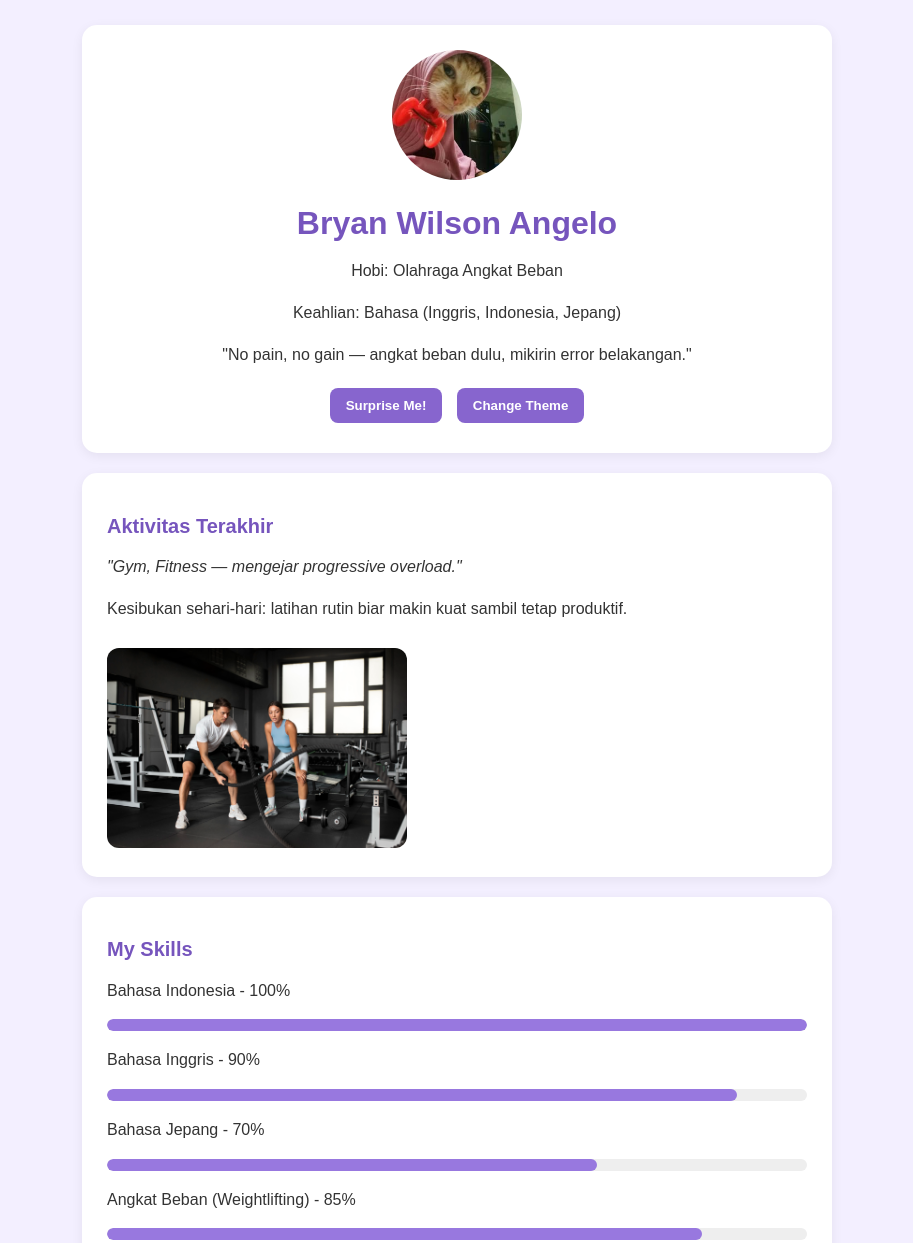
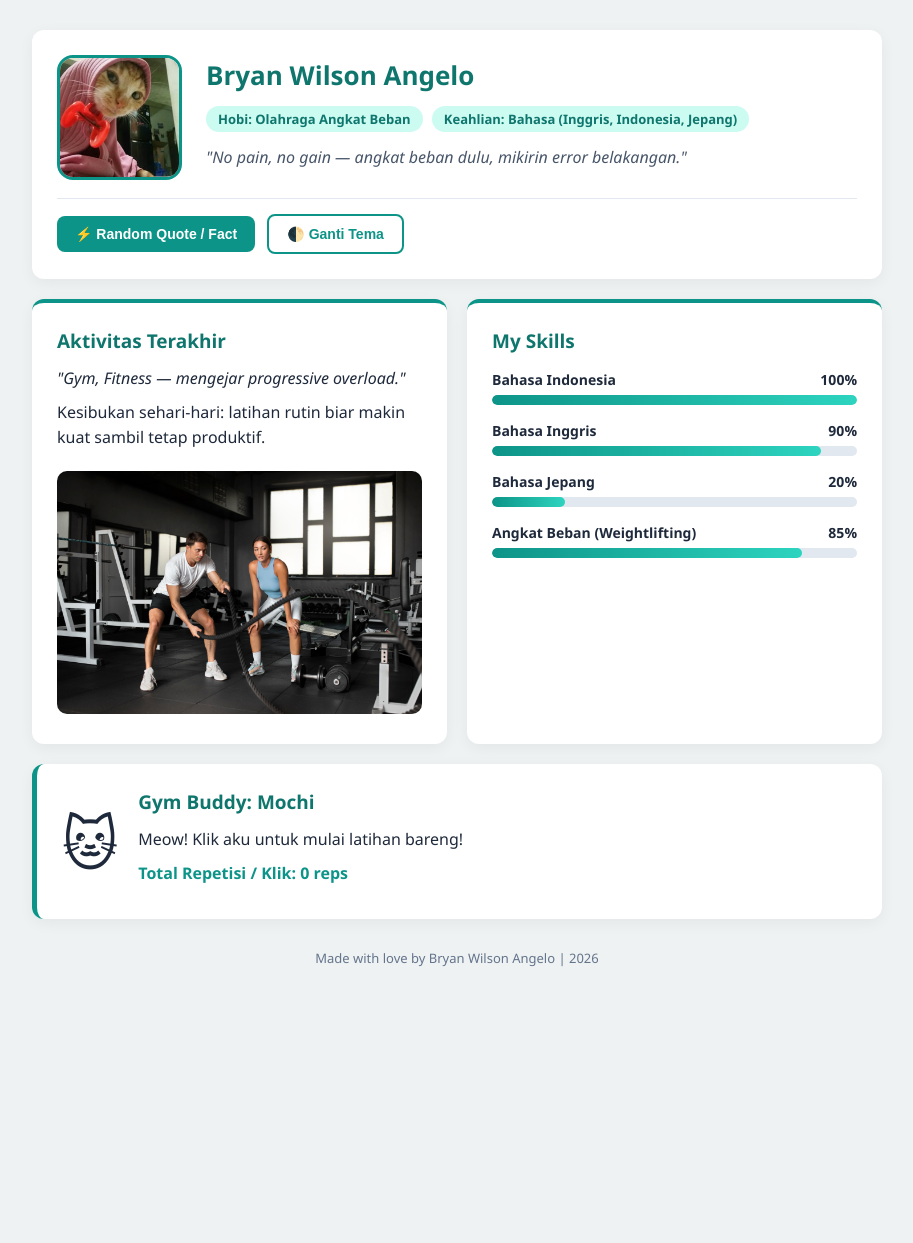
Before and after one commit to bryanwilsonangelo/Manpro_SuperTeam, a plain HTML site: page bryan.html in a window 1280 px wide. Shown: the top 1243 px of the page, without its empty margins (183-1096 px from the left). After the commit the page ends 1007 px from the top, so only its background shows below. Drawn offline with Linux system fonts and the light colour scheme.

Commit message:
finalize bryan

```diff
--- a/bryan.css
+++ b/bryan.css
@@ -3,139 +3,259 @@
 }
 
 body {
-    font-family: Arial, sans-serif;
-    background: #f3efff;
-    color: #333;
+    font-family: 'Segoe UI', Tahoma, Geneva, Verdana, sans-serif;
+    background: #eef2f3;
+    color: #1e293b;
     margin: 0;
-    padding: 25px;
-    transition: 0.3s;
+    padding: 30px 20px;
+    transition: background 0.3s, color 0.3s;
 }
 
 .container {
-    max-width: 750px;
+    max-width: 850px;
     margin: auto;
 }
 
 .card {
-    background: white;
+    background: #ffffff;
     padding: 25px;
-    border-radius: 15px;
+    border-radius: 12px;
     margin-bottom: 20px;
-    box-shadow: 0 3px 12px #00000010;
+    box-shadow: 0 4px 15px rgba(0, 0, 0, 0.05);
+    transition: transform 0.2s, background 0.3s;
+}
+
+.accent-card {
+    border-top: 4px solid #0d9488;
 }
 
 h1, h2 {
-    color: #7655bd;
+    color: #0f766e;
+    margin-top: 0;
 }
 
 h1 {
-    margin-bottom: 8px;
+    font-size: 26px;
+    margin-bottom: 10px;
 }
 
 h2 {
-    font-size: 20px;
+    font-size: 19px;
+    margin-bottom: 12px;
 }
 
 p {
     line-height: 1.6;
+    margin: 8px 0;
 }
 
-.profile {
-    text-align: center;
+/* PROFIL HEADER HORIZONTAL */
+.profile-header {
+    display: flex;
+    align-items: center;
+    gap: 24px;
+    text-align: left;
 }
 
-.profile img {
-    width: 130px;
-    height: 130px;
-    border-radius: 50%;
+.profile-header img {
+    width: 125px;
+    height: 125px;
+    border-radius: 16px; /* Kotak sudut membulat, beda dari lingkaran */
     object-fit: cover;
+    border: 3px solid #0d9488;
+    flex-shrink: 0;
+}
+
+.badge {
+    display: inline-block;
+    background: #ccfbf1;
+    color: #0f766e;
+    font-size: 13px;
+    font-weight: 600;
+    padding: 4px 12px;
+    border-radius: 20px;
+    margin: 3px 5px 3px 0;
+}
+
+.quote {
+    font-style: italic;
+    color: #475569;
+    margin-top: 10px;
+}
+
+.action-buttons {
+    margin-top: 18px;
+    padding-top: 15px;
+    border-top: 1px solid #e2e8f0;
+}
+
+button {
+    background: #0d9488;
+    color: white;
+    border: none;
+    padding: 10px 18px;
+    margin-right: 8px;
+    border-radius: 8px;
+    cursor: pointer;
+    font-weight: 600;
+    font-size: 14px;
+    transition: 0.2s;
+}
+
+button:hover {
+    background: #0f766e;
+}
+
+button.btn-outline {
+    background: transparent;
+    color: #0d9488;
+    border: 2px solid #0d9488;
+}
+
+button.btn-outline:hover {
+    background: #0d9488;
+    color: white;
+}
+
+/* KOTAK QUOTE INTERAKTIF */
+.quote-box {
+    margin-top: 15px;
+    padding: 12px 16px;
+    background: #f0fdfa;
+    border-left: 4px solid #0d9488;
+    border-radius: 6px;
+    font-weight: 500;
+    color: #115e59;
+}
+
+.hidden {
+    display: none;
+}
+
+/* GRID 2 KOLOM */
+.grid-2 {
+    display: grid;
+    grid-template-columns: 1fr 1fr;
+    gap: 20px;
 }
 
 .activity-img {
     width: 100%;
-    max-width: 300px;
-    border-radius: 12px;
-    margin-top: 10px;
+    border-radius: 10px;
+    margin-top: 12px;
+    object-fit: cover;
 }
 
-button {
-    background: #8765ce;
-    color: white;
-    border: none;
-    padding: 10px 16px;
-    margin: 5px;
-    border-radius: 8px;
-    cursor: pointer;
-    font-weight: bold;
-    transition: 0.2s;
+/* SKILL BARS */
+.skill {
+    margin: 16px 0;
 }
 
-button:hover {
-    background: #6344a5;
-}
-
-.skill {
-    margin: 15px 0;
+.skill-label {
+    display: flex;
+    justify-content: space-between;
+    font-size: 14px;
+    font-weight: 600;
+    margin-bottom: 6px;
 }
 
 .bar {
-    height: 12px;
-    background: #eee;
-    border-radius: 10px;
+    height: 10px;
+    background: #e2e8f0;
+    border-radius: 6px;
     overflow: hidden;
 }
 
 .progress {
     height: 100%;
-    background: #9878df;
-    border-radius: 10px;
+    background: linear-gradient(90deg, #0d9488, #2dd4bf);
+    border-radius: 6px;
+}
+
+/* GYM BUDDY / PET */
+.buddy-card {
+    display: flex;
+    align-items: center;
+    gap: 20px;
+    border-left: 5px solid #0d9488;
 }
 
 .pet {
-    font-size: 65px;
+    font-size: 60px;
     cursor: pointer;
-    display: inline-block;
-    animation: bounce 1.5s infinite;
     user-select: none;
+    transition: transform 0.15s ease;
 }
 
-@keyframes bounce {
-    50% {
-        transform: translateY(-12px);
-    }
+.pet:active {
+    transform: scale(1.25) rotate(-8deg);
 }
 
-/* Dark Mode */
+.rep-counter {
+    font-weight: bold;
+    color: #0d9488;
+}
+
+/* DARK MODE */
 body.dark {
-    background: #242033;
-    color: white;
+    background: #0f172a;
+    color: #e2e8f0;
 }
 
 body.dark .card {
-    background: #39334d;
-    color: white;
+    background: #1e293b;
+    color: #e2e8f0;
+    box-shadow: 0 4px 15px rgba(0, 0, 0, 0.3);
 }
 
 body.dark h1, body.dark h2 {
-    color: #c9afff;
+    color: #2dd4bf;
+}
+
+body.dark .badge {
+    background: #134e4a;
+    color: #5eead4;
+}
+
+body.dark .quote {
+    color: #94a3b8;
+}
+
+body.dark .action-buttons {
+    border-top-color: #334155;
+}
+
+body.dark .quote-box {
+    background: #134e4a;
+    color: #ccfbf1;
 }
 
 body.dark .bar {
-    background: #242033;
+    background: #334155;
+}
+
+body.dark .rep-counter {
+    color: #2dd4bf;
 }
 
 footer {
     text-align: center;
-    color: #888;
+    color: #64748b;
     font-size: 13px;
     padding: 10px;
 }
 
-@media (max-width: 600px) {
-    body {
-        padding: 15px;
+/* RESPONSIVE HP */
+@media (max-width: 680px) {
+    .profile-header {
+        flex-direction: column;
+        text-align: center;
     }
-    .card {
-        padding: 20px;
+    .grid-2 {
+        grid-template-columns: 1fr;
+    }
+    .buddy-card {
+        flex-direction: column;
+        text-align: center;
     }
 }
--- a/bryan.html
+++ b/bryan.html
@@ -12,20 +12,30 @@
 
     <!-- PROFIL -->
     <div class="card profile">
+        <div class="profile-header">
             <img src="kucing.jpg" alt="Foto Bryan Wilson Angelo">
-
+            <div class="profile-info">
                 <h1>Bryan Wilson Angelo</h1>
-        <p>Hobi: Olahraga Angkat Beban</p>
-        <p>Keahlian: Bahasa (Inggris, Indonesia, Jepang)</p>
-        <p>"No pain, no gain — angkat beban dulu, mikirin error belakangan."</p>
-
-        <button onclick="surprise()">Surprise Me!</button>
-        <button onclick="ubahBackground()">Change Theme</button>
+                <span class="badge">Hobi: Olahraga Angkat Beban</span>
+                <span class="badge">Keahlian: Bahasa (Inggris, Indonesia, Jepang)</span>
+                <p class="quote">"No pain, no gain — angkat beban dulu, mikirin error belakangan."</p>
+            </div>
         </div>
 
+        <div class="action-buttons">
+            <button onclick="tampilkanQuote()">⚡ Random Quote / Fact</button>
+            <button class="btn-outline" onclick="ubahBackground()">🌓 Ganti Tema</button>
+        </div>
+
+        <!-- Kotak pesan interaktif (pengganti alert pop-up) -->
+        <div id="quoteBox" class="quote-box hidden"></div>
+    </div>
+
+    <!-- GRID 2 KOLOM: AKTIVITAS & SKILLS -->
+    <div class="grid-2">
         <!-- AKTIVITAS TERAKHIR -->
-    <div class="card">
-        <h2> Aktivitas Terakhir</h2>
+        <div class="card accent-card">
+            <h2>Aktivitas Terakhir</h2>
             <p><i>"Gym, Fitness — mengejar progressive overload."</i></p>
             <p>Kesibukan sehari-hari: latihan rutin biar makin kuat sambil tetap produktif.</p>
 
@@ -33,46 +43,59 @@
         </div>
 
         <!-- SKILL -->
-    <div class="card">
+        <div class="card accent-card">
             <h2>My Skills</h2>
 
             <div class="skill">
-            <p>Bahasa Indonesia - 100%</p>
+                <div class="skill-label">
+                    <span>Bahasa Indonesia</span>
+                    <span>100%</span>
+                </div>
                 <div class="bar">
                     <div class="progress" style="width:100%"></div>
                 </div>
             </div>
 
             <div class="skill">
-            <p>Bahasa Inggris - 90%</p>
+                <div class="skill-label">
+                    <span>Bahasa Inggris</span>
+                    <span>90%</span>
+                </div>
                 <div class="bar">
                     <div class="progress" style="width:90%"></div>
                 </div>
             </div>
 
             <div class="skill">
-            <p>Bahasa Jepang - 70%</p>
+                <div class="skill-label">
+                    <span>Bahasa Jepang</span>
+                    <span>20%</span>
+                </div>
                 <div class="bar">
-                <div class="progress" style="width:70%"></div>
+                    <div class="progress" style="width:20%"></div>
                 </div>
             </div>
 
             <div class="skill">
-            <p>Angkat Beban (Weightlifting) - 85%</p>
+                <div class="skill-label">
+                    <span>Angkat Beban (Weightlifting)</span>
+                    <span>85%</span>
+                </div>
                 <div class="bar">
                     <div class="progress" style="width:85%"></div>
                 </div>
             </div>
         </div>
+    </div>
 
-    <!-- VIRTUAL PET -->
-    <div class="card profile">
-        <h2>My Virtual Pet</h2>
-
-        <div class="pet" onclick="petClick()">🐱</div>
-
-        <p id="petMessage">Meow! Namaku Mochi. Klik aku!</p>
-        <p>Jumlah klik: <span id="counter">0</span></p>
+    <!-- VIRTUAL PET / GYM BUDDY -->
+    <div class="card buddy-card">
+        <div class="pet" id="petIcon" onclick="petClick()">🐱</div>
+        <div class="buddy-info">
+            <h2>Gym Buddy: Mochi</h2>
+            <p id="petMessage">Meow! Klik aku untuk mulai latihan bareng!</p>
+            <p class="rep-counter">Total Repetisi / Klik: <span id="counter">0</span> reps</p>
+        </div>
     </div>
 
     <footer>
--- a/bryan.js
+++ b/bryan.js
@@ -1,5 +1,6 @@
-// SURPRISE BUTTON
-function surprise() {
+// TAMPILKAN RANDOM QUOTE DI DALAM KOTAK (TANPA POP-UP ALERT)
+function tampilkanQuote() {
+    var box = document.getElementById("quoteBox");
     var pesan = [
         "Waktunya minum whey protein dulu! 🥤",
         "Ganbatte! (頑張って) Jangan skip leg day! 🦵",
@@ -9,15 +10,16 @@ function surprise() {
     ];
 
     var random = Math.floor(Math.random() * pesan.length);
-    alert(pesan[random]);
+    box.innerText = pesan[random];
+    box.classList.remove("hidden");
 }
 
-// CHANGE BACKGROUND (DARK / LIGHT MODE)
+// GANTI TEMA (LIGHT / DARK MODE)
 function ubahBackground() {
     document.getElementById("halaman").classList.toggle("dark");
 }
 
-// VIRTUAL PET
+// GYM BUDDY / VIRTUAL PET INTERACTION
 var jumlahKlik = 0;
 
 function petClick() {
@@ -31,8 +33,8 @@ function petClick() {
         "Meow! Aku kucing trilingual: Meow, Nyaa, dan Miaw! 🗣️",
         "Jangan cuma diklik, beliin wet food dong! 🥫",
         "Purrr... kamu rajin banget, fix calon sultan! 👑",
-        "Otsukaresama desu~ Istirahat dulu sini sama aku! 😺",
-        "Klik lagi! Siapa tahu aku berubah jadi macan gym! 🐯"
+        "Istirahat dulu sini sama aku! 😺",
+        "Tambah terus repetisinya! Siapa tahu aku berubah jadi macan gym! 🐯"
     ];
 
     var random = Math.floor(Math.random() * pesan.length);
```
Lines whose indentation alone changed are shown as unchanged.
